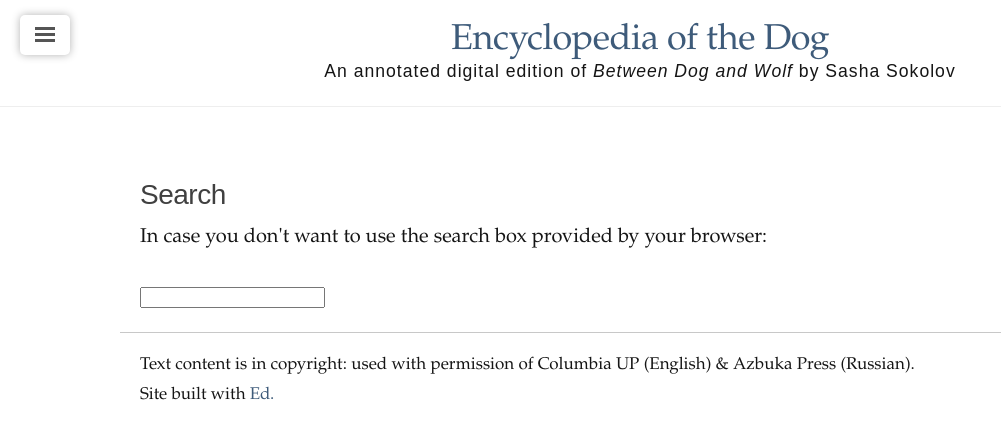
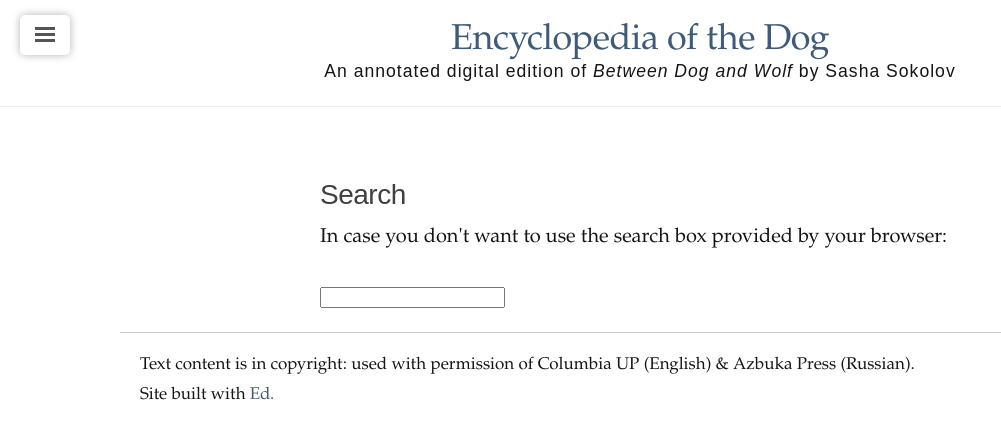
Before and after one commit to encyclopedia-of-the-dog/encyclopedia-of-the-dog.github.io, a Jekyll site: the page built from search.html, in a window 1280 px wide. Shown: the top 439 px of the page, without its empty margins (0-1001 px from the left). Built offline with Jekyll 4.4.1, drawn with Linux system fonts in a browser that asks for light colours; nearby versions of some CDN libraries.

Commit message:
reduce width of page content

```diff
--- a/_sass/_dog.scss
+++ b/_sass/_dog.scss
@@ -173,6 +173,14 @@ div.toc {
   .toc-ru {
     display: none;
   }
+}
+
+/* -------- Other Pages -------- */
+
+article.page {
+  max-width: 32rem;
+  margin-left: auto;
+  margin-right: auto;
 }
 
 /* -------- Bilingual Layouts -------- */
@@ -565,7 +573,7 @@ footer {
   text-align: center;
 
   iframe {
-    width: 90%;
+    width: 100%;
     height: 1000px;
   }
 }
```
